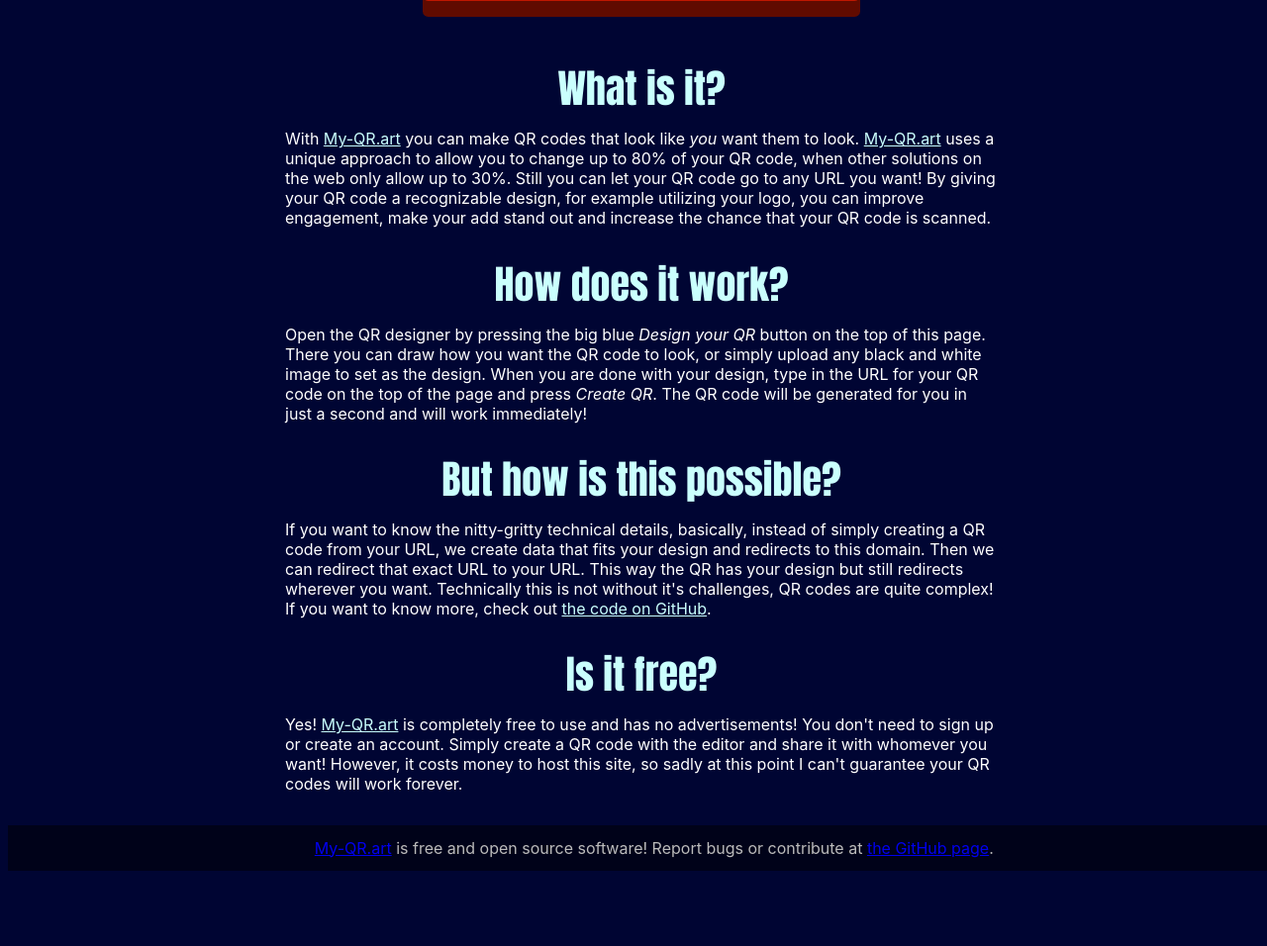
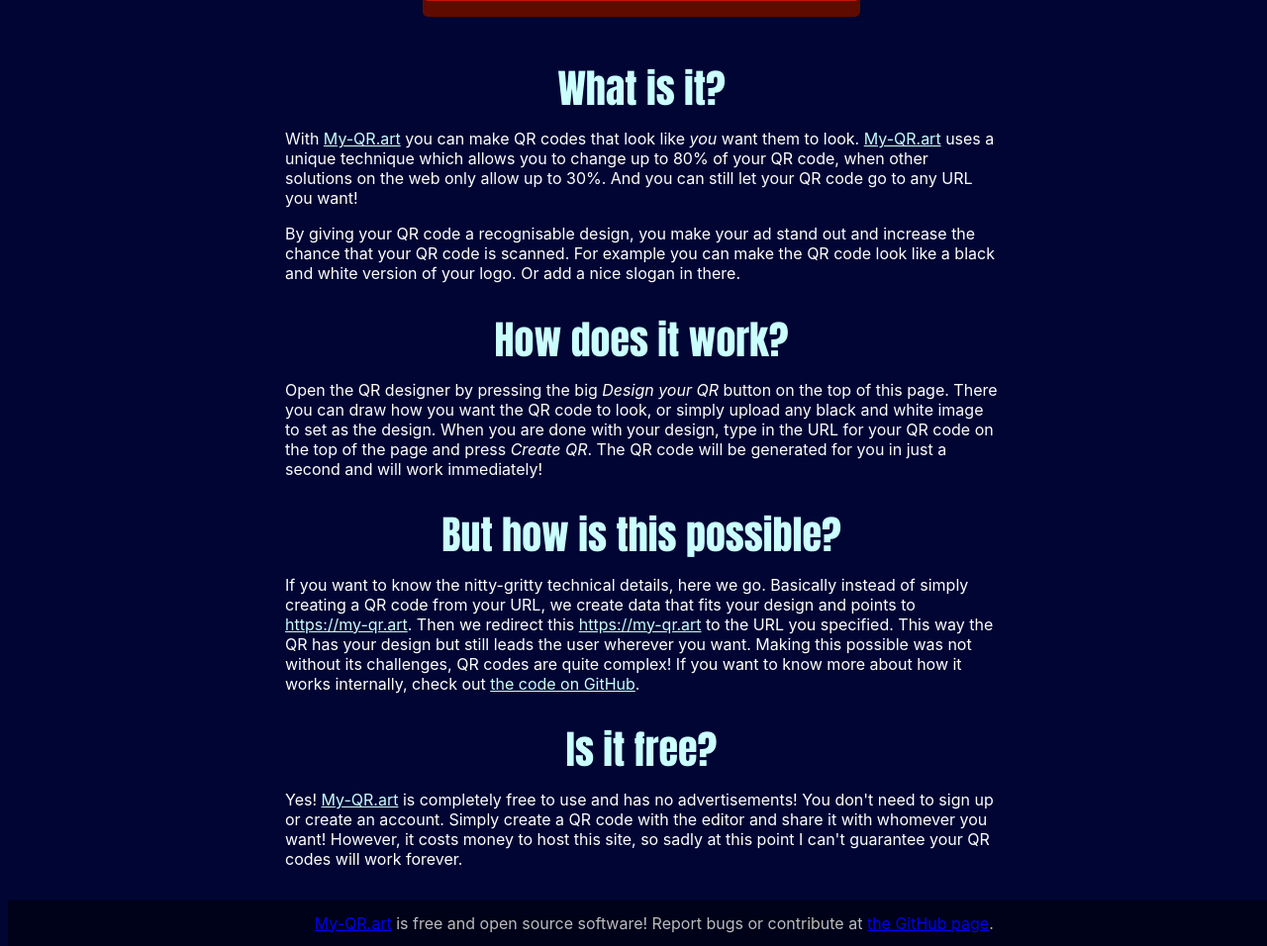
Before and after one commit to raatmarien/my-qr.art, a Django app: page / in a window 1280 px wide. Shown: the part 373-1329 px from the top of the page at 99% size. Before the commit the page ends 1253 px from the top, so only its background shows below. Run offline with Django 3.2, Linux system fonts and the light colour scheme.

Commit message:
Fix text on homepage

```diff
--- a/qr_app/templates/qr_app/index.html
+++ b/qr_app/templates/qr_app/index.html
@@ -27,32 +27,36 @@
             <p>With <a href="https://my-qr.art">My-QR.art</a> you can make QR
             codes that look like <em>you</em> want them to
             look. <a href="https://my-qr.art">My-QR.art</a> uses a unique
-            approach to allow you to change up to 80% of your QR code, when
-            other solutions on the web only allow up to 30%. Still you can let
-            your QR code go to any URL you want! By giving your QR code a
-            recognizable design, for example utilizing your logo, you can
-            improve engagement, make your add stand out and increase the chance
-            that your QR code is scanned.</p>
+            technique which allows you to change up to 80% of your QR code, when
+            other solutions on the web only allow up to 30%. And you can still
+            let your QR code go to any URL you want!</p>
+
+            <p>By giving your QR code a recognisable design, you make your ad
+            stand out and increase the chance that your QR code is scanned. For
+            example you can make the QR code look like a black and white
+            version of your logo. Or add a nice slogan in there.</p>
 
             <h1>How does it work?</h1>
 
-            <p>Open the QR designer by pressing the big blue <em>Design your
-            QR</em> button on the top of this page. There you can draw how you
-            want the QR code to look, or simply upload any black and white image
-            to set as the design. When you are done with your design, type in
-            the URL for your QR code on the top of the page and press <em>Create
-            QR</em>. The QR code will be generated for you in just a second and will
-            work immediately!</p>
+            <p>Open the QR designer by pressing the big <em>Design your QR</em>
+            button on the top of this page. There you can draw how you want the
+            QR code to look, or simply upload any black and white image to set
+            as the design. When you are done with your design, type in the URL
+            for your QR code on the top of the page and press <em>Create
+            QR</em>. The QR code will be generated for you in just a second and
+            will work immediately!</p>
 
             <h1>But how is this possible?</h1>
 
-            <p>If you want to know the nitty-gritty technical details,
-            basically, instead of simply creating a QR code from your URL, we
-            create data that fits your design and redirects to this
-            domain. Then we can redirect that exact URL to your URL. This way
-            the QR has your design but still redirects wherever you
-            want. Technically this is not without it's challenges, QR codes are
-            quite complex! If you want to know more, check
+            <p>If you want to know the nitty-gritty technical details, here we
+            go. Basically instead of simply creating a QR code from your URL, we
+            create data that fits your design and points
+            to <a href="https://my-qr.art/">https://my-qr.art</a>. Then we
+            redirect this <a href="https://my-qr.art/">https://my-qr.art</a> to
+            the URL you specified. This way the QR has your design but still
+            leads the user wherever you want. Making this possible was not
+            without its challenges, QR codes are quite complex! If you want to
+            know more about how it works internally, check
             out <a href="https://github.com/raatmarien/my-qr.art">the code on
             GitHub</a>.</p>
 
```
